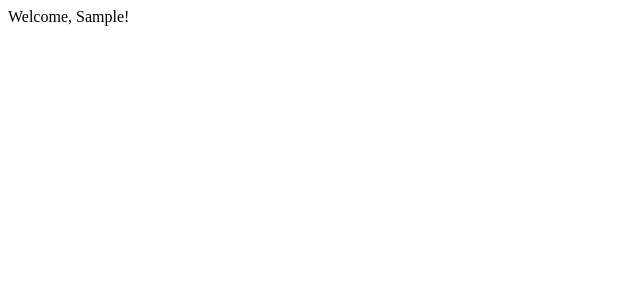
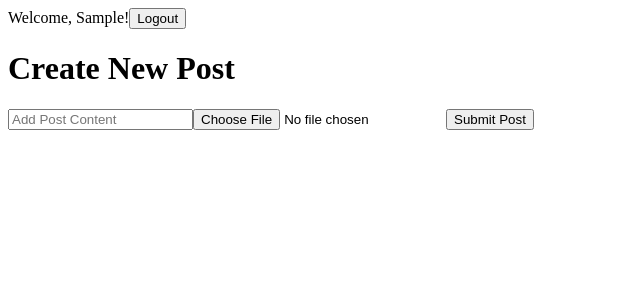
Before and after one commit to szaster/React-Bootcamp, a React (Create React App) app: page / in a window 1280 px wide. Both pictures are taken after typing "Sample" into the empty fields and a click on the button "Submit". Shown: the top 300 px of the page, without its empty margins (0-640 px from the left). Built offline with nearby package versions, Linux system fonts and the light colour scheme.

Commit message:
Added createpost component

```diff
--- a/src/App.js
+++ b/src/App.js
@@ -1,16 +1,21 @@
 import React from "react";
 import Login from "./components/Login";
 import Header from "./components/Header";
+import CreatePost from "./components/CreatePost";
 
 function App() {
   const [user, setUser] = React.useState("");
-  //   React.useEffect(() => {}, []);
+  React.useEffect(() => {
+    document.title = user ? `${user}'s Feed` : "Please login";
+  }, [user]);
+
   if (!user) {
     return <Login setUser={setUser} />;
   }
   return (
     <div>
-      <Header user={user} />
+      <Header user={user} setUser={setUser} />
+      <CreatePost />
     </div>
   );
 }
--- a/src/components/CreatePost.js
+++ b/src/components/CreatePost.js
@@ -1,7 +1,16 @@
 import React from "react";
 
 function CreatePost() {
-  return <div>create post </div>;
+  return (
+    <div>
+      <h1>Create New Post</h1>
+      <form>
+        <input type="text" placeholder="Add Post Content"></input>
+        <input type="file"></input>
+        <button type="submit">Submit Post</button>
+      </form>
+    </div>
+  );
 }
 
 export default CreatePost;
--- a/src/components/Header.js
+++ b/src/components/Header.js
@@ -1,7 +1,11 @@
 import React from "react";
 
-function Header({ user }) {
-  return <div>Welcome, {user}!</div>;
+function Header({ user, setUser }) {
+  return (
+    <div>
+      Welcome, {user}!<button onClick={() => setUser("")}>Logout</button>
+    </div>
+  );
 }
 
 export default Header;
--- a/src/components/PostList.js
+++ b/src/components/PostList.js
@@ -1,7 +1,7 @@
 import React from "react";
 
-function Post() {
+function CreatePost() {
   return <div>post</div>;
 }
 
-export default Post;
+export default CreatePost;
```
